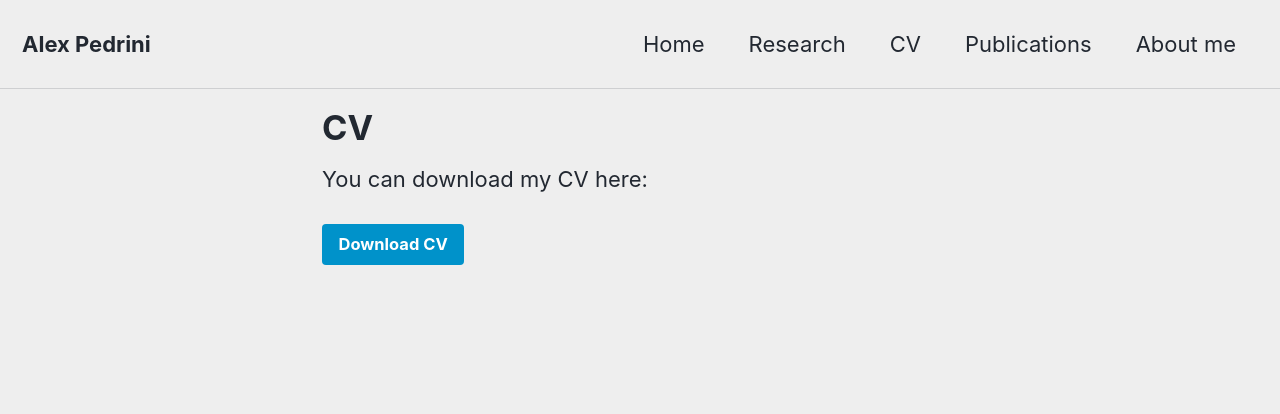
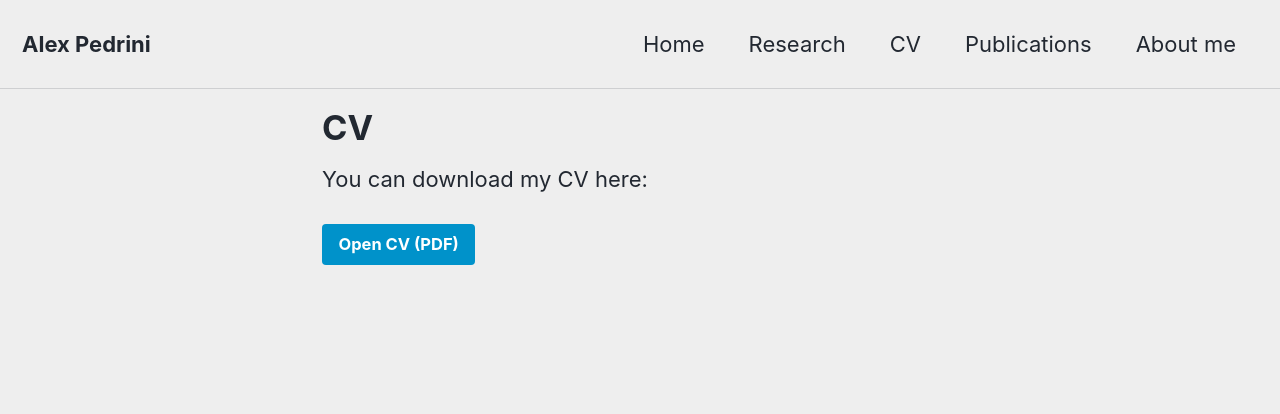
Before and after one commit to alexpedrini/alexpedrini.github.io, a Jekyll site: the page built from _pages/cv.md, in a window 1280 px wide. Shown: the top 414 px of the page. Built offline with Jekyll 4.4.1, drawn with Linux system fonts in a browser that asks for light colours; cached includes are drawn as plain includes.

Commit message:
Update cv.md

```diff
--- a/_pages/cv.md
+++ b/_pages/cv.md
@@ -6,4 +6,4 @@ permalink: /cv/
 
 You can download my CV here:
 
-<a href="/assets/files/AlexPedrini_CV.pdf" class="btn btn--primary" download>Download CV</a>
+<a href="/assets/files/AlexPedrini_CV.pdf" class="btn btn--primary" target="_blank" rel="noopener">Open CV (PDF)</a>
```
